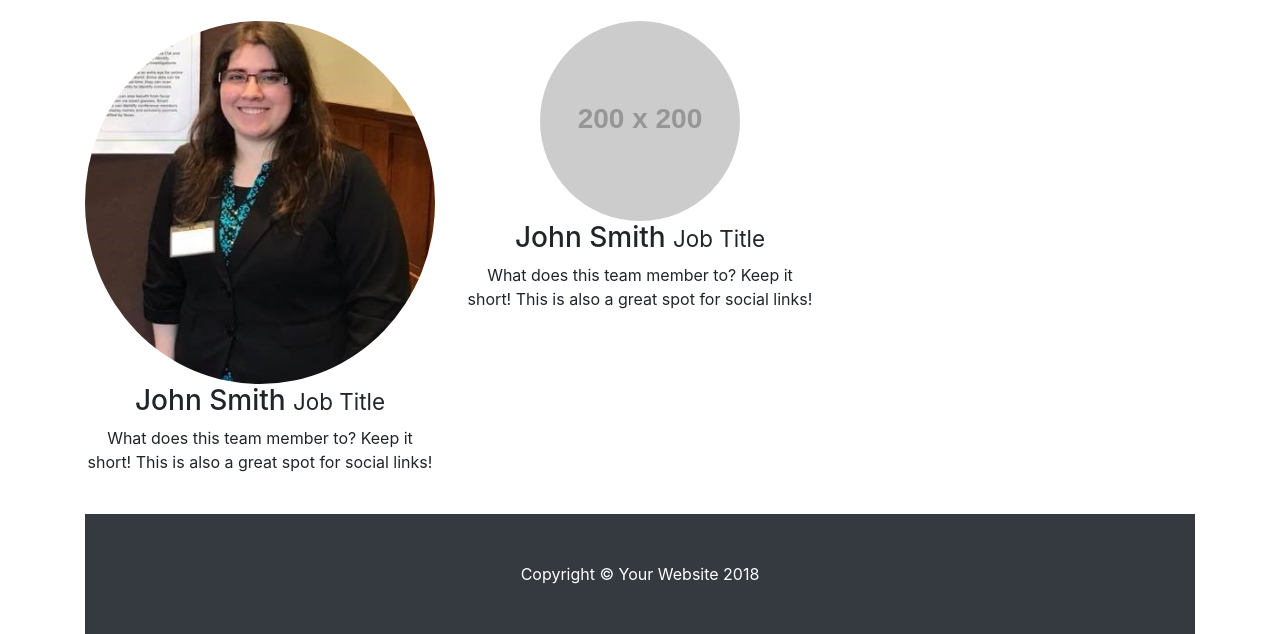
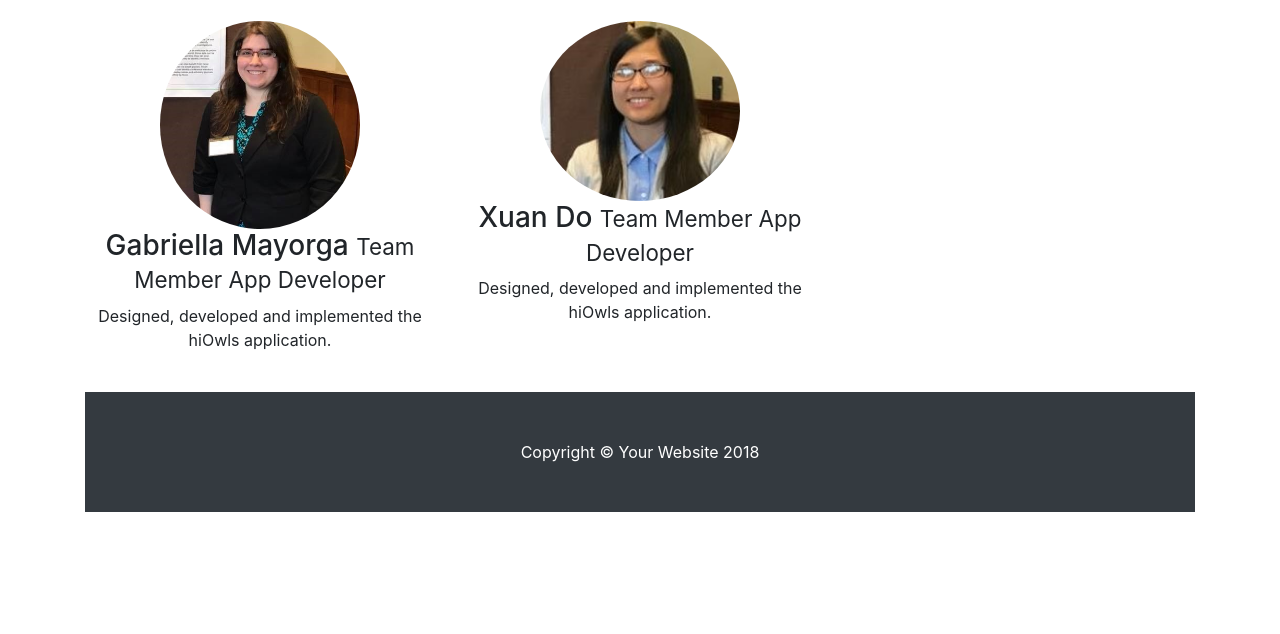
Before and after one commit to doxuan994/github-io, a website: page about/index.html in a window 1280 px wide. Shown: the part 281-915 px from the top of the page. After the commit the page ends 800 px from the top, so only its background shows below. Drawn offline with Linux system fonts and the light colour scheme; placeholder pictures from the web are drawn by us.

Commit message:
Added icons for about page

```diff
--- a/about/css/round-about.css
+++ b/about/css/round-about.css
@@ -8,6 +8,11 @@ body {
   padding-top: 54px;
 }
 
+img {
+    height: 200px;
+    width: 200px;
+}
+
 @media (min-width: 992px) {
   body {
     padding-top: 56px;
--- a/about/index.html
+++ b/about/index.html
@@ -64,17 +64,17 @@
         </div>
         <div class="col-lg-4 col-sm-6 text-center mb-4">
           <img class="rounded-circle img-fluid d-block mx-auto" src="images/g-icon.jpg" alt="">
-          <h3>John Smith
-            <small>Job Title</small>
+          <h3>Gabriella Mayorga
+            <small>Team Member App Developer</small>
           </h3>
-          <p>What does this team member to? Keep it short! This is also a great spot for social links!</p>
+          <p>Designed, developed and implemented the hiOwls application. </p>
         </div>
         <div class="col-lg-4 col-sm-6 text-center mb-4">
-          <img class="rounded-circle img-fluid d-block mx-auto" src="http://placehold.it/200x200" alt="">
-          <h3>John Smith
-            <small>Job Title</small>
+          <img class="rounded-circle img-fluid d-block mx-auto" src="images/x-icon.jpg" alt="">
+          <h3>Xuan Do
+            <small>Team Member App Developer </small>
           </h3>
-          <p>What does this team member to? Keep it short! This is also a great spot for social links!</p>
+          <p>Designed, developed and implemented the hiOwls application. </p>
         </div>
     </div>
     <!-- /.container -->
```
Also changed, not shown: about/images/x-icon.jpg (added).
